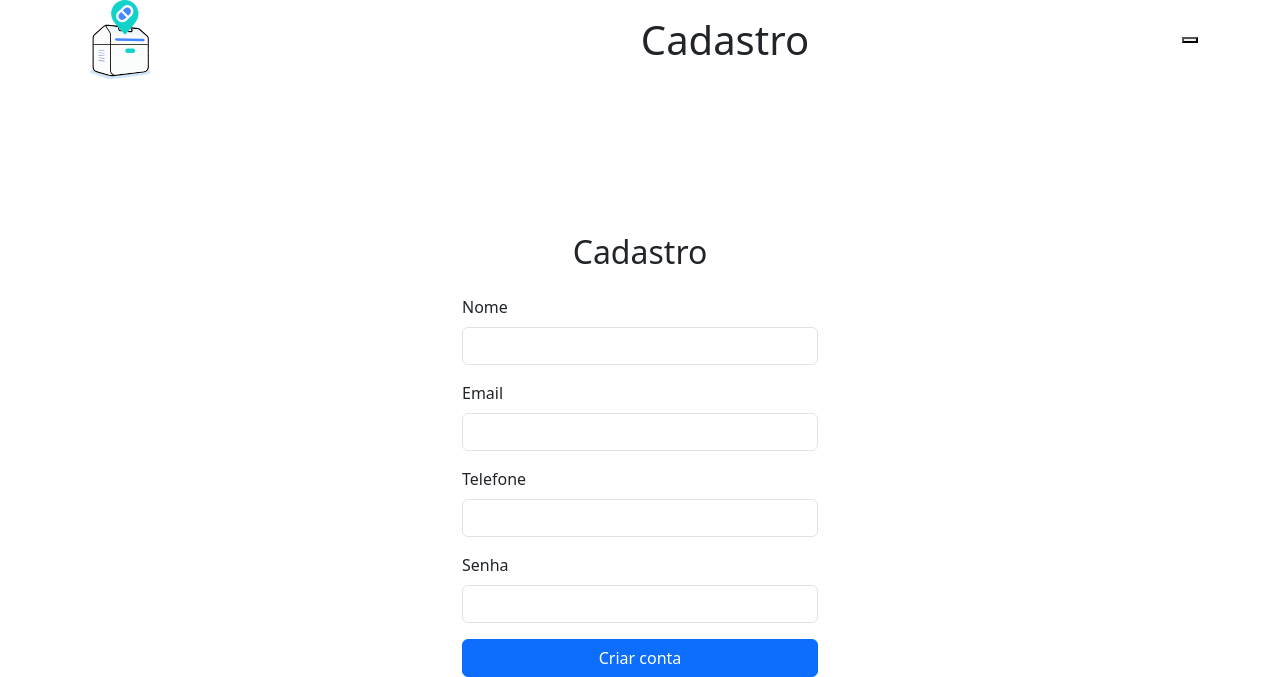
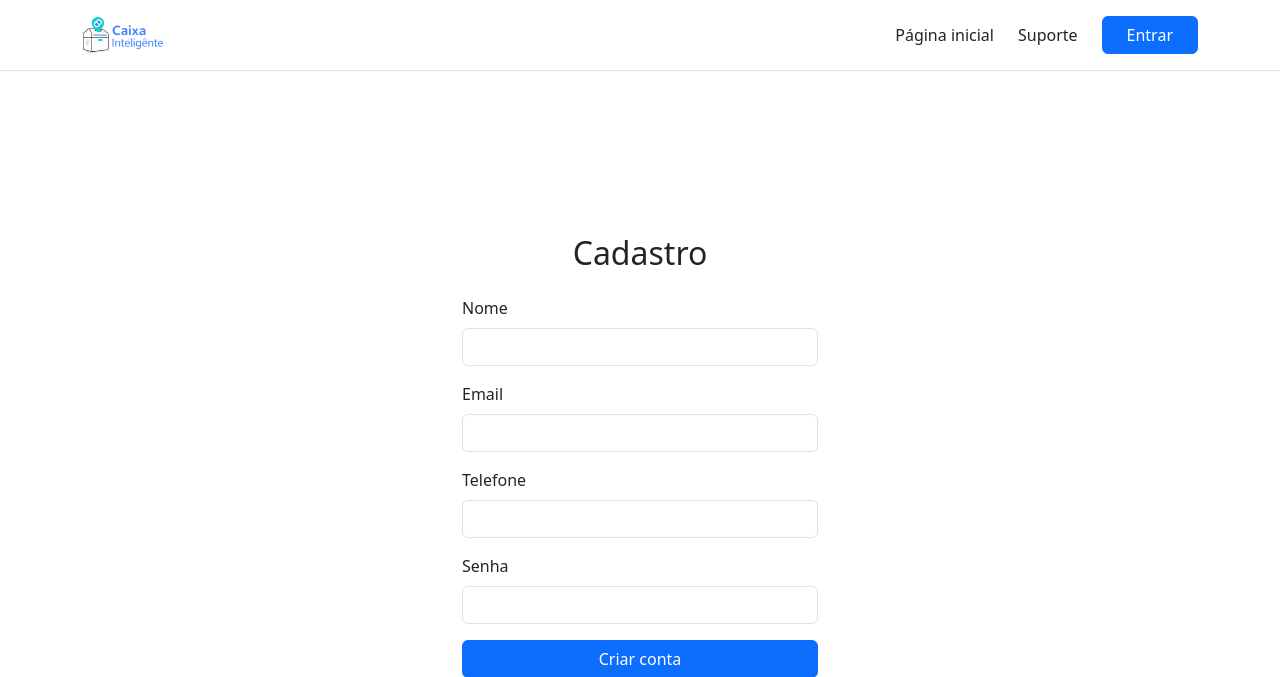
Before and after one commit to jaquelinedamian/caixa-inteligente, a Flask app: page /cadastro in a window 1280 px wide. Shown: the top 677 px of the page. Run offline with Flask 3, Linux system fonts and the light colour scheme.

```diff
--- a/app/templates/pages/cadastro.html
+++ b/app/templates/pages/cadastro.html
@@ -10,7 +10,114 @@
 
 <body>
 
-  {% include 'partials/header-public.html' %}
+<header class="bg-white border-bottom fixed-top">
+  <div class="container">
+
+    <div class="d-flex align-items-center justify-content-between py-3">
+
+      <!-- LOGO -->
+      <a href="{{ url_for('main.pagina_inicial') }}" class="d-flex align-items-center text-decoration-none">
+        <img
+          src="{{ url_for('static', filename='img/logo-caixa-inteligente-azul.svg') }}"
+          alt="Caixa Inteligente"
+          style="height: 36px;"
+        >
+      </a>
+
+      <!-- MENU DESKTOP -->
+      <nav class="d-none d-md-flex align-items-center gap-4">
+
+        <a href="{{ url_for('main.pagina_inicial') }}"
+           class="text-dark text-decoration-none fw-medium
+           {% if request.endpoint == 'main.pagina_inicial' %}active{% endif %}">
+          Página inicial
+        </a>
+
+        <a href="{{ url_for('main.suporte') }}"
+           class="text-dark text-decoration-none fw-medium
+           {% if request.endpoint == 'main.suporte' %}active{% endif %}">
+          Suporte
+        </a>
+
+        <!-- BOTÃO ENTRAR -->
+        <a href="{{ url_for('main.login') }}"
+           class="btn btn-primary px-4">
+          Entrar
+        </a>
+
+      </nav>
+
+      <!-- BOTÃO MOBILE -->
+      <button class="btn d-md-none" id="mobileMenuToggle" aria-label="Abrir menu">
+        <i class="bi bi-list fs-2"></i>
+      </button>
+
+    </div>
+
+  </div>
+</header>
+
+<!-- ESPAÇO PARA HEADER FIXO -->
+<div style="height: 80px;"></div>
+
+<!-- MENU MOBILE -->
+<div id="mobileMenuOverlay" class="position-fixed top-0 start-0 w-100 h-100 bg-dark bg-opacity-50 d-none"></div>
+
+<div id="mobileMenu" class="position-fixed top-0 end-0 bg-white h-100 p-4"
+     style="width: 280px; transform: translateX(100%); transition: 0.3s; z-index: 1050;">
+
+  <div class="d-flex justify-content-between align-items-center mb-4">
+    <strong>Menu</strong>
+    <button class="btn" id="mobileMenuClose">
+      <i class="bi bi-x-lg"></i>
+    </button>
+  </div>
+
+  <nav class="d-flex flex-column gap-3">
+
+    <a href="{{ url_for('main.pagina_inicial') }}"
+       class="text-dark text-decoration-none">
+      Página inicial
+    </a>
+
+    <a href="{{ url_for('main.suporte') }}"
+       class="text-dark text-decoration-none">
+      Suporte
+    </a>
+
+    <a href="{{ url_for('main.login') }}"
+       class="btn btn-primary mt-3">
+      Entrar
+    </a>
+
+  </nav>
+
+</div>
+
+<script>
+document.addEventListener("DOMContentLoaded", function () {
+  const toggle = document.getElementById("mobileMenuToggle");
+  const closeBtn = document.getElementById("mobileMenuClose");
+  const menu = document.getElementById("mobileMenu");
+  const overlay = document.getElementById("mobileMenuOverlay");
+
+  if (!toggle || !closeBtn || !menu || !overlay) return;
+
+  function openMenu() {
+    menu.style.transform = "translateX(0)";
+    overlay.classList.remove("d-none");
+  }
+
+  function closeMenu() {
+    menu.style.transform = "translateX(100%)";
+    overlay.classList.add("d-none");
+  }
+
+  toggle.addEventListener("click", openMenu);
+  closeBtn.addEventListener("click", closeMenu);
+  overlay.addEventListener("click", closeMenu);
+});
+</script>
 
   <main class="min-vh-100 d-flex align-items-center">
     <div class="container">
```
